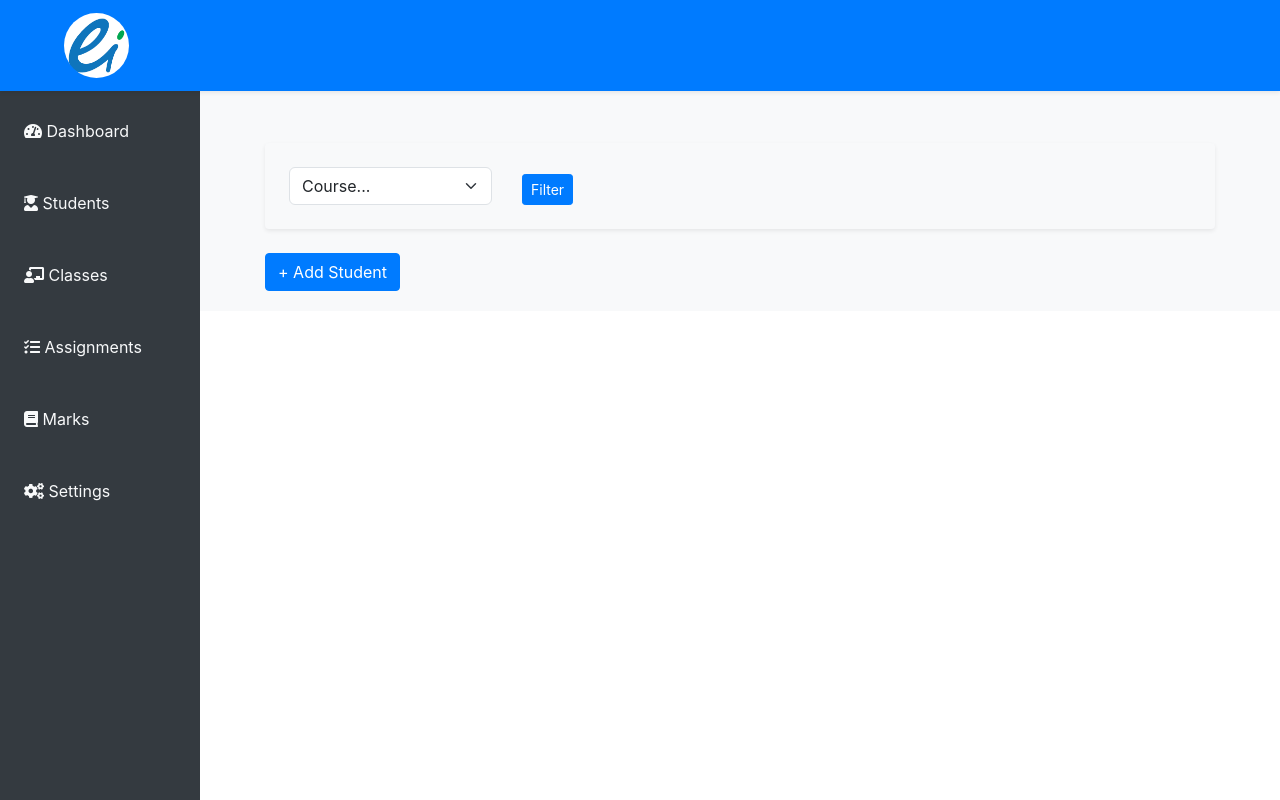
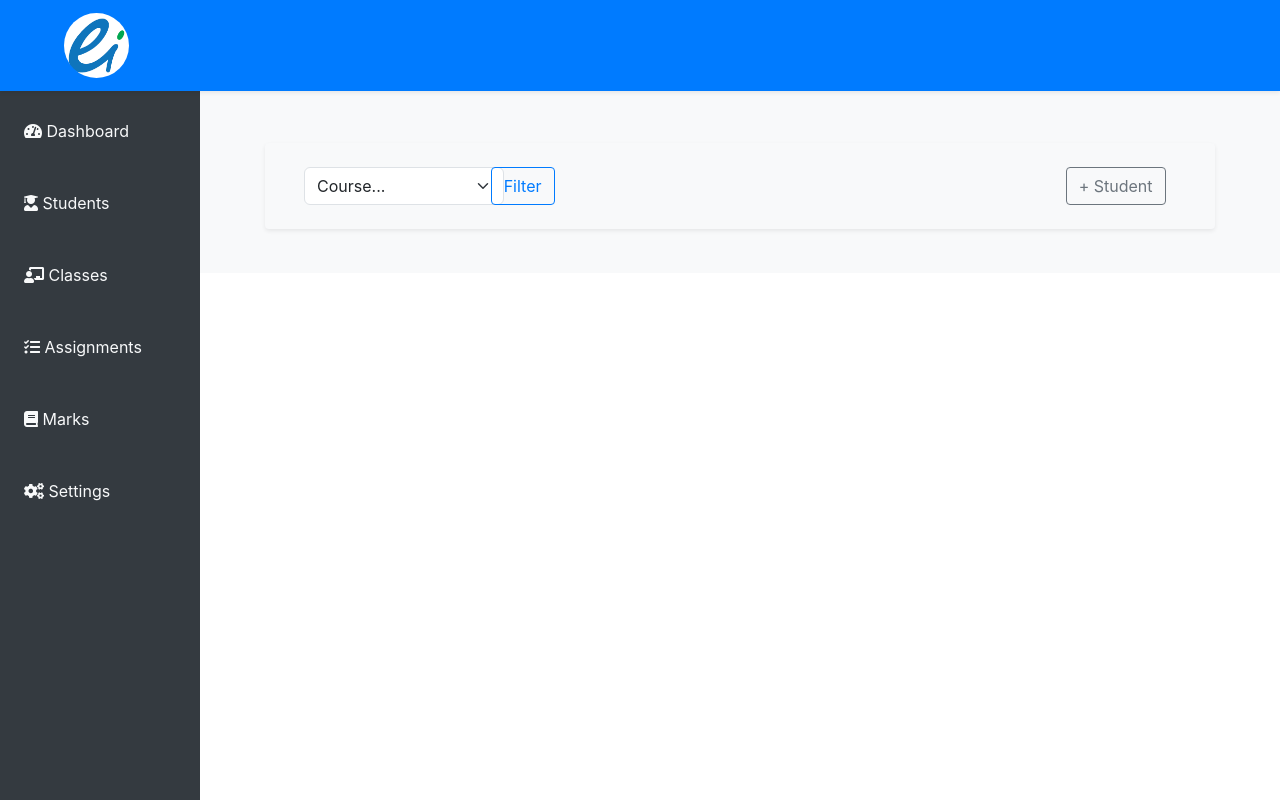
Before and after one commit to Riwaj9786/advanced_sms, a Django app: template templates/staff/student_list.html in a window 1280 px wide. Run offline with Django 3.2, Linux system fonts and the light colour scheme; the template is opened without the code that fills it, so the values that code supplies are empty; some libraries are stand-ins or nearby versions.

Commit message:
Added Features

```diff
--- a/student/views.py
+++ b/student/views.py
@@ -148,9 +148,7 @@ def student_lists(request, pk):
         return HttpResponseForbidden("You are not authorized!")
 
     # Get filter values from the request
-    program = request.GET.get('program')
     course = request.GET.get('course')
-    semester = request.GET.get('semester')
 
     # Base queryset for students
     students = Student.objects.filter(semester__programcourse__in=program_courses).distinct()
--- a/templates/staff/index.html
+++ b/templates/staff/index.html
@@ -141,6 +141,12 @@
                     </div>
                 </li>
 
+                {% if user.is_superuser %}
+                <li class="nav-item">
+                    <a class="nav-link text-white mx-2 p-2" href="{% url 'admin:index' %}">Your Portal</a>
+                </li>
+                {% endif %}
+
                 <li class="nav-item">
                     <a class="nav-link text-white mx-2 p-2" href="{% url 'students:logout' %}">Logout</a>
                 </li>
--- a/templates/staff/staff_dashboard.html
+++ b/templates/staff/staff_dashboard.html
@@ -37,8 +37,8 @@
             </div>
         </div>
     </div>
-    <div class="d-flex {% if user.is_superuser %} justify-content-center {% else %} justify-content-start {% endif %} mt-4">
-        <div class="card text-white mx-3 bg-primary shadow-lg" style="width: 18rem;">
+    <div class="row {% if user.is_superuser %} justify-content-center {% else %} justify-content-start {% endif %} mt-4">
+        <div class="col-sm-4 card text-white mx-3 bg-primary shadow-lg" style="width: 18rem;">
             <div class="card-body text-center">
                 <h5 class="card-title">{% if user.is_superuser %} Total {% endif %}Students</h5>
                 <h1 class="display-4 font-weight-bold">{{student_count}}</h1>
--- a/templates/staff/student_list.html
+++ b/templates/staff/student_list.html
@@ -7,7 +7,8 @@
 <div class="container-fluid mt-5">
     <div class="container">
         <div class="bg-light p-4 rounded shadow-sm mb-4">
-            <form class="row g-3" method="GET">
+            <div class="row g-3">
+                <form class="col d-flex align-items-end" method="GET">
                     {% csrf_token %}
                     <div class="col-md-3">
                         <select class="form-select" style="min-width: 200px;" id="inputGroupSelect03" name="course">
@@ -18,11 +19,17 @@
                         </select>
                     </div>
                     <div class="col-2 d-flex align-items-end">
-                    <button type="submit" class="btn btn-sm btn-primary">Filter</button>
+                        <button type="submit" class="btn btn-outline-primary">Filter</button>
                     </div>
                 </form>
+                <div class="col-2 d-flex align-items-end">
+                    <button type="button" class="btn btn-xs btn-outline-secondary">&plus; Student</button>
                 </div>
             </div>
+        </div>
+    </div>
+</div>
+
 
     {% for student in students %}
     <div class="container mt-3">
@@ -47,9 +54,5 @@
     </div>
     {% endfor %}
 </div>
-<div class="container-fluid">
-    <div class="flex col-md-12">
-        <button class="btn btn-xs btn-primary">&plus; Add Student</button>
-    </div>
-</div>
+
 {% endblock %}
```
Also changed, not shown: db.sqlite3. Lines whose indentation alone changed are shown as unchanged.
